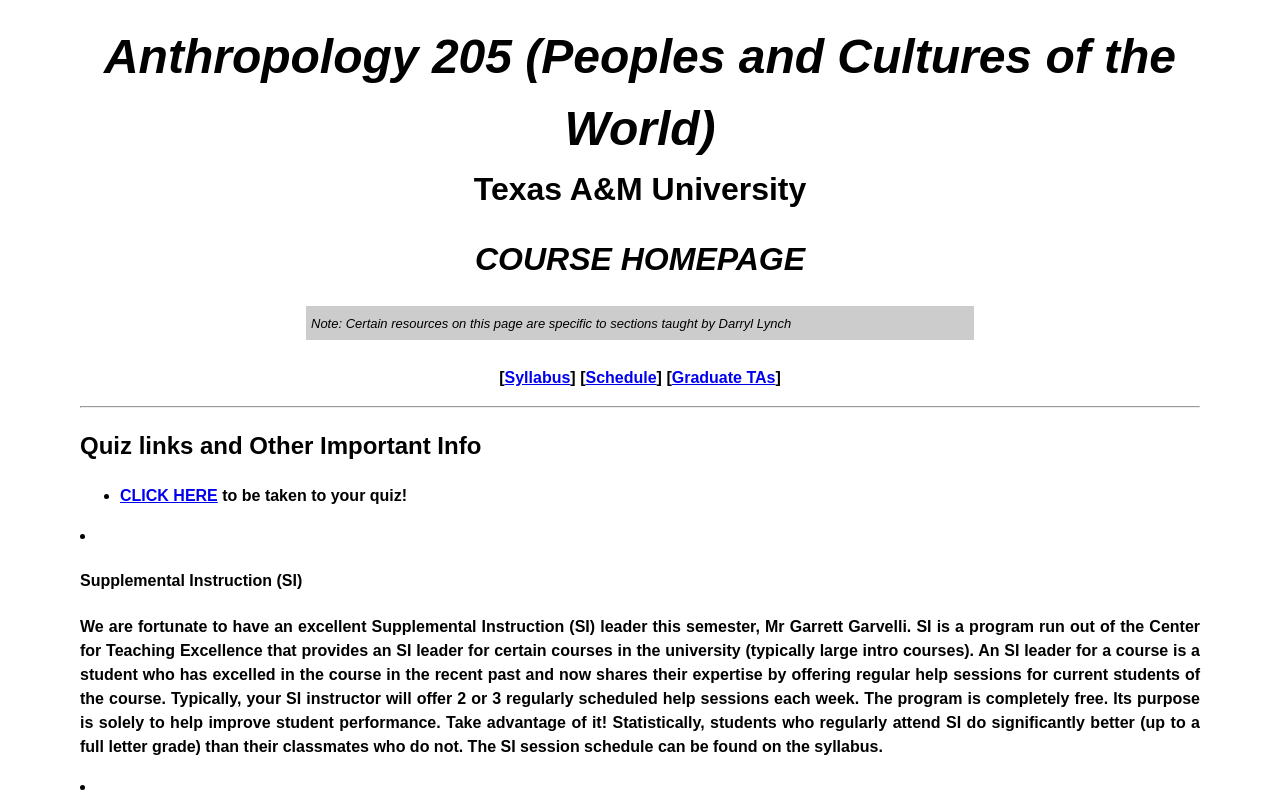
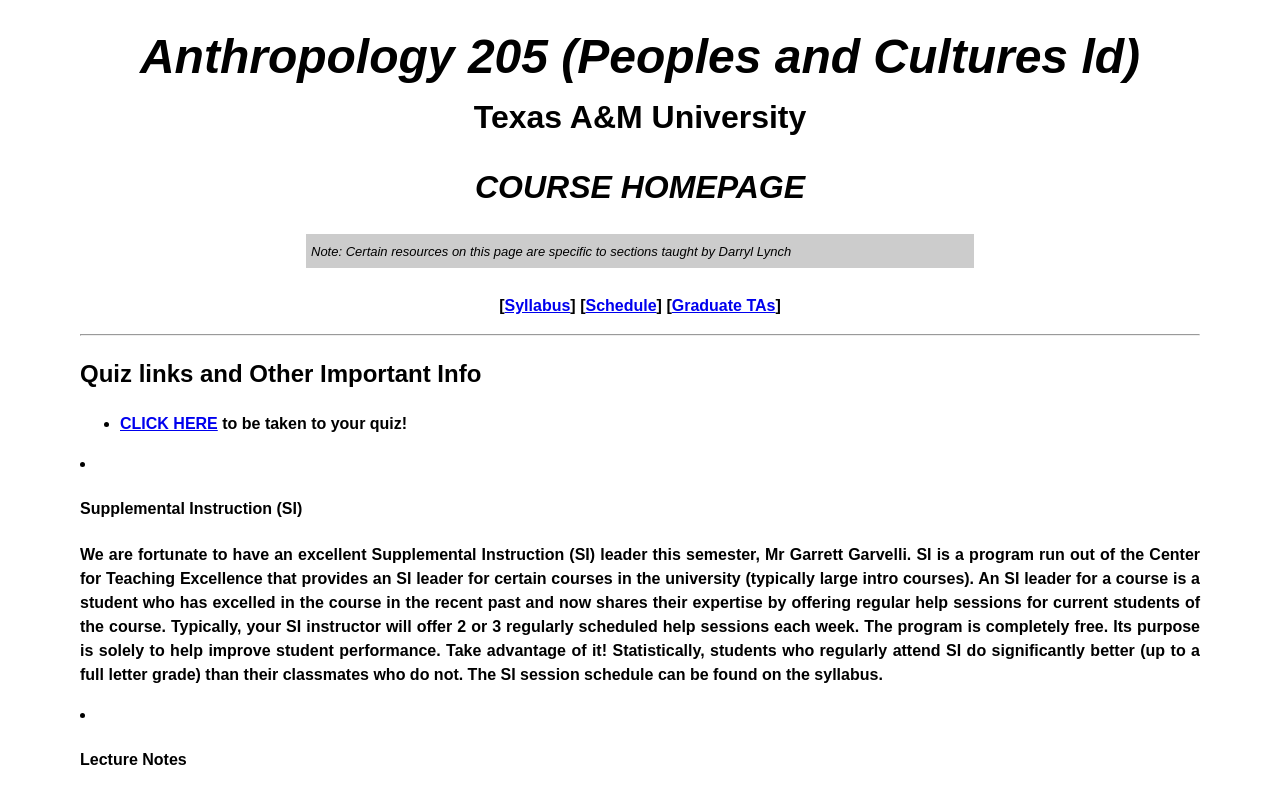
Before and after one commit to ayoaina26/anth205, a plain HTML site: page index.html in a window 1280 px wide. Shown: the top 790 px of the page. Drawn offline with Linux system fonts and the light colour scheme.

Commit message:
Update index.html

```diff
--- a/index.html
+++ b/index.html
@@ -16,7 +16,7 @@
   </head>
   <body>
     <center>
-      <h1><font size="+4"><i>Anthropology 205 (Peoples and Cultures of the World)</i></font><br />
+      <h1><font size="+4"><i>Anthropology 205 (Peoples and Cultures ld)</i></font><br />
       Texas A&M University
       </h1>
     </center>
```
